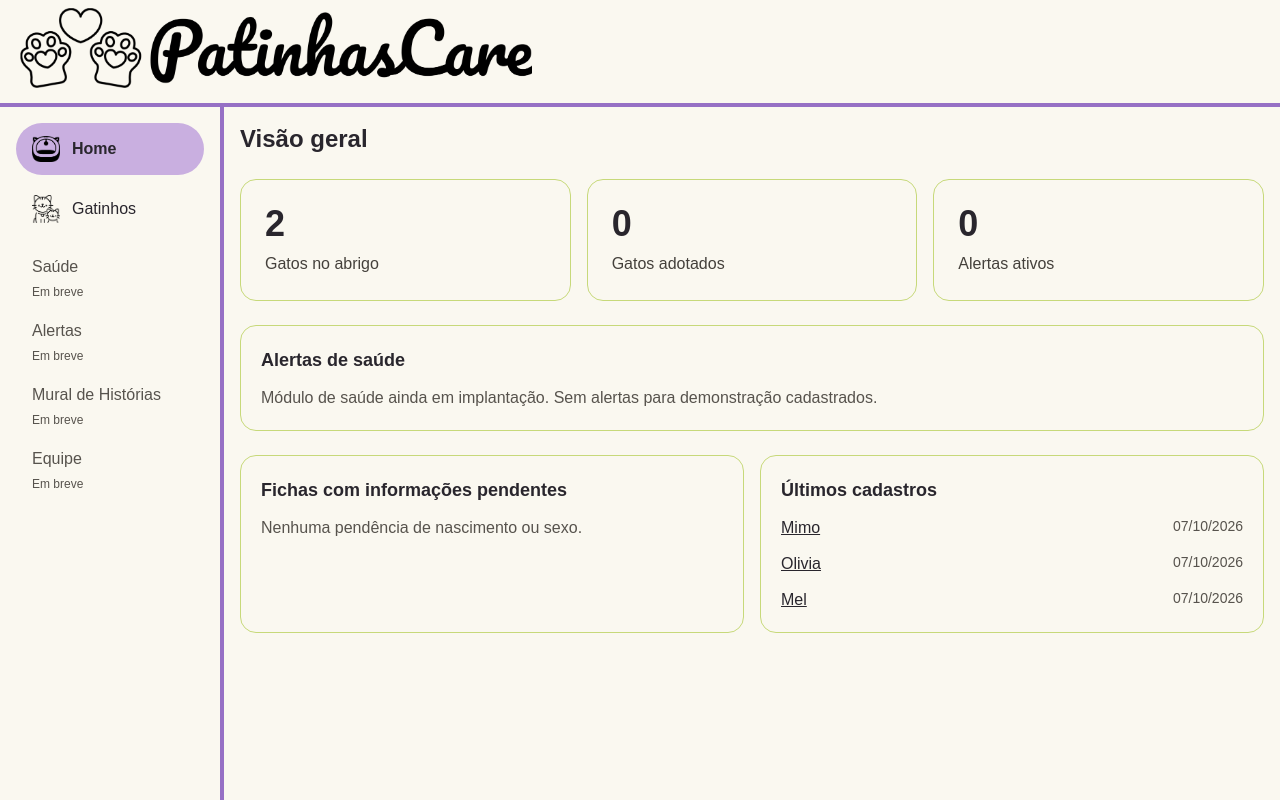
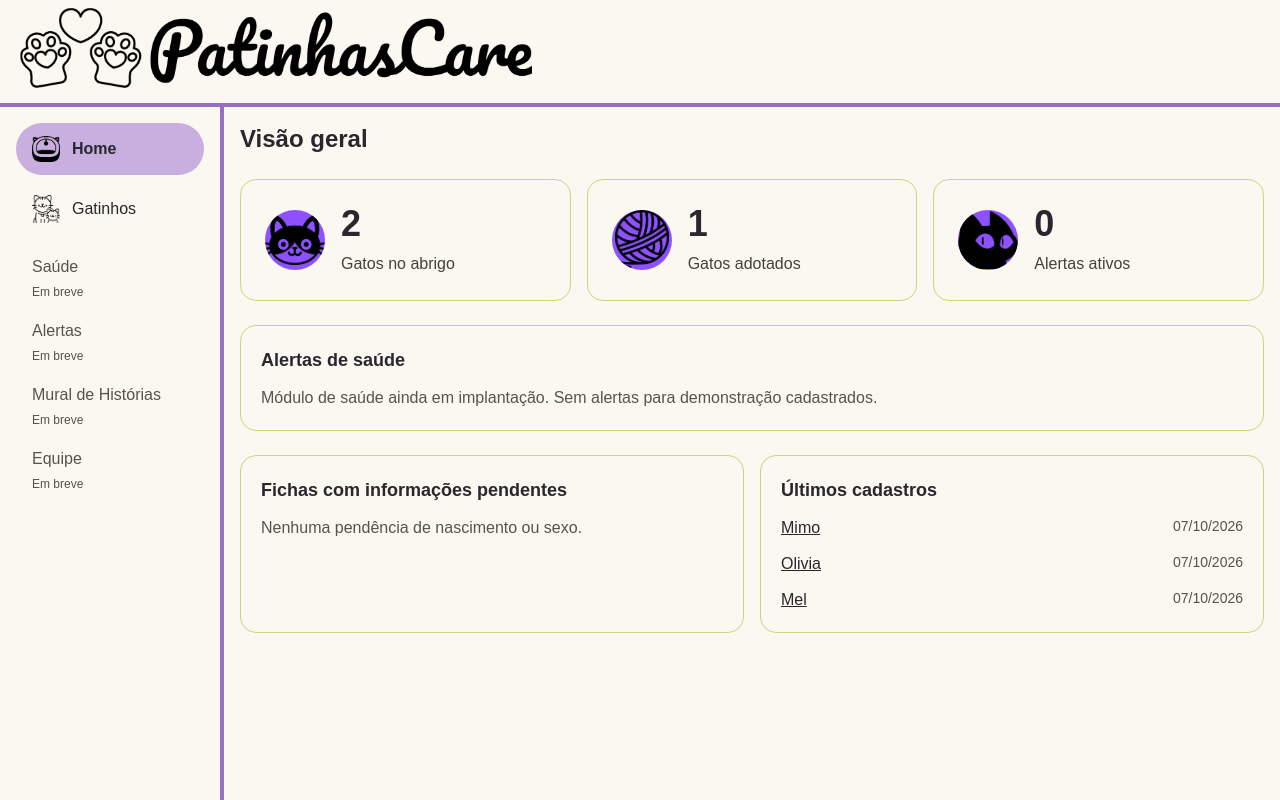
Before and after one commit to yaascarol/ProjetoPatinhasCare, a React app in the folder frontend/: page / in a window 1280 px wide. Built offline with nearby package versions, Linux system fonts and the light colour scheme; the HTML template or start-up script is replaced by a standard one.

Commit message:
adicionando breadcrumbs às páginas

```diff
--- a/frontend/src/App.jsx
+++ b/frontend/src/App.jsx
@@ -19,7 +19,7 @@ export default function App() {
       <Route index element={<HomePage />}/>
       <Route path="gatinhos" element={<CatsPage />} />
       <Route path="gatinhos/novo" element={<CreateCatPage />}/>
-      <Route path="gatinhos/:d/editar" element={<EditCatPage/>}/>
+      <Route path="gatinhos/:id/editar" element={<EditCatPage/>}/>
 
 
       <Route path="*" element={
--- a/frontend/src/components/layout/Breadcrumbs.jsx
+++ b/frontend/src/components/layout/Breadcrumbs.jsx
@@ -0,0 +1,83 @@
+import { Link, useLocation } from "react-router";
+
+const nomes = {
+    sobre: "Sobre",
+    registro: "Registro",
+    consulta: "Consulta",
+    vacina: "Vacina",
+    varmifugo: "Vermífugo",
+    exame: "Exame",
+    procedimento: "Procedimento",
+};
+
+export default function Breadcrumbs() {
+    const { pathname } = useLocation();
+    const partes = pathname.split("/").filter(Boolean);
+
+    const itens = [{ label: "Home", to: "/" }];
+
+    if (partes[0] === "gatinhos") {
+        itens.push({ label: "Gatinhos", to: "/gatinhos" });
+
+        if (partes[1] === "novo") {
+            itens.push({ label: "Cadastrar" });
+        } else if (partes[2] === "editar") {
+            itens.puch({ label: "Editar" });
+        }
+
+        else if (partes[0] === "saude") {
+            itens.push({ label: "Saúde", to: "/saude" });
+
+            if (partes[1]) {
+                const base = `/saude/${partes[1]}`;
+
+                itens.push({
+                    label: "Ficha",
+                    to: `${base}/sobre`,
+                });
+
+                if (nomes[partes[2]]) {
+                    itens.push({
+                        label: nomes[partes[2]],
+                        to: `${base}/${partes[2]}`,
+                    });
+                }
+
+                if (nomes[partes[3]]) {
+                    itens.push({ label: nomes[partes[3]] });
+                }
+            }
+        } else if (partes.length > 0) {
+            itens.push({ label: "Página" });
+        }
+
+        return (
+            <nav aria-label="Caminho da página" className="mb-6">
+                <ol className="flex flex-wrap items-center gap-2 text-sm">
+                    {itens.map((item, index) => {
+                        const ultimo = index === itens.length - 1;
+
+                        return (
+                            <li
+                                key={`${item.label}-${index}`}
+                                className="flex items-center gap-2"
+                            >
+                                {index > 0 && <span aria-hidden="true">›</span>}
+
+                                {ultimo ? (
+                                    <span aria-current="page" className="font-medium">
+                                        {item.label}
+                                    </span>
+                                ) : (
+                                    <Link to={item.to} className="underline">
+                                        {item.label}
+                                    </Link>
+                                )}
+                            </li>
+                        );
+                    })}
+                </ol>
+            </nav>
+        )
+    }
+}
--- a/frontend/src/pages/HomePage.jsx
+++ b/frontend/src/pages/HomePage.jsx
@@ -14,7 +14,7 @@ export default function HomePage() {
 ).length;
 
 const adotados = gatos.filter(
-    (gato) => gato.status === "adotado"
+    (gato) => gato.status === "adotado" || gato.status === "adotada"
 ).length;
 
 const alertasAtivos = alertsMock.filter(
@@ -30,9 +30,21 @@ const ultimosCadastros = [...gatos]
 .slice(0, 5)
 
 const indicadores = [
-    { label: "Gatos no abrigo", valor: noAbrigo },
-    { label: "Gatos adotados", valor: adotados },
-    { label: "Alertas ativos", valor: alertasAtivos.length },
+    {
+        label: "Gatos no abrigo",
+        valor: noAbrigo,
+        icone: "/imagens/icones-patinhascare/GATOS COUNT.png",
+    },
+    {
+        label: "Gatos adotados",
+        valor: adotados,
+        icone: "/imagens/icones-patinhascare/GATOS ADOTADOS.png",
+    },
+    {
+        label: "Alertas ativos",
+        valor: alertasAtivos.length,
+        icone: "/imagens/icones-patinhascare/ALERTAS COUNT.png",
+    },
 ];
 
     return (
@@ -49,14 +61,22 @@ const indicadores = [
                 {indicadores.map((indicador) => (
                     <article
                     key={indicador.label}
-                    className="rounded-2xl border border-lima p-6"
+                    className="flex items-center gap-4 rounded-2xl border border-lima p-6"
                     >
+                        <img
+                        src={indicador.icone}
+                        alt=""
+                        className="h-15 w-15 shrink-0 object-contain bg-violet-500 rounded-4xl"
+                        />
+
+                        <div>
                         <p className="text-4xl font-semibold">
                             {indicador.valor}
                         </p>
                         <h2 className="mt-2 text-stone-700">
                             {indicador.label}
                         </h2>
+                      </div>
                     </article>
                 ))}
             </section>
```
